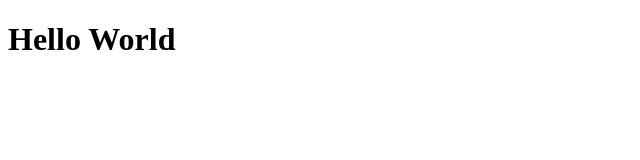
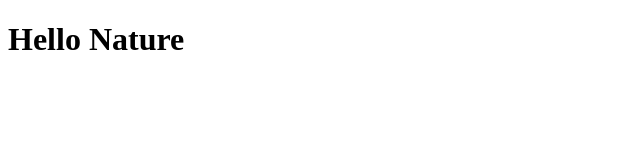
Before and after one commit to NatureLover2000/trythispage, a plain HTML site: page index.html in a window 1280 px wide. Shown: the full height of the page, 0-640 px from the left. Drawn offline with Linux system fonts and the light colour scheme.

Commit message:
Update index.html

```diff
--- a/index.html
+++ b/index.html
@@ -4,6 +4,6 @@
 <title>Example Page</title>
 </head>
 <body>
-<h1>Hello World</h1>
+<h1>Hello Nature</h1>
 </body>
 </html>
```
